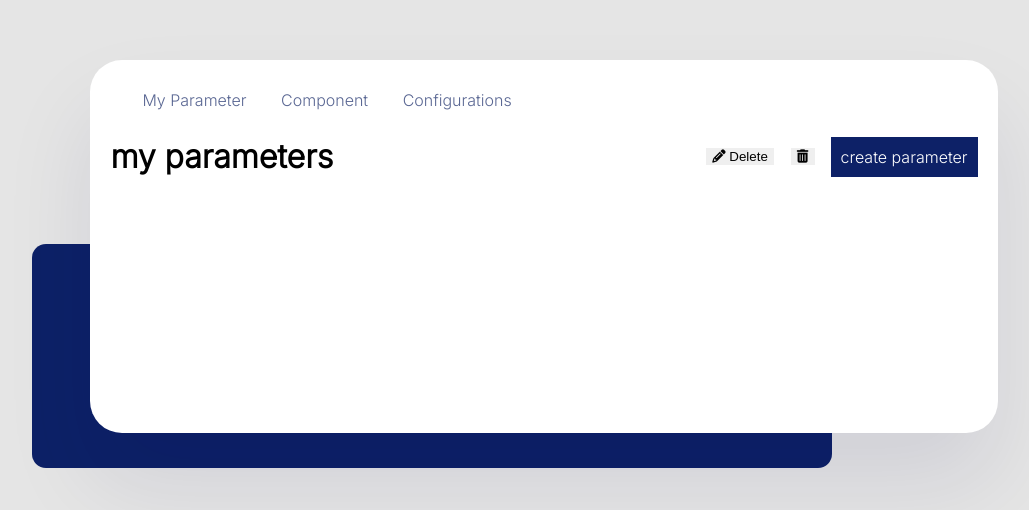
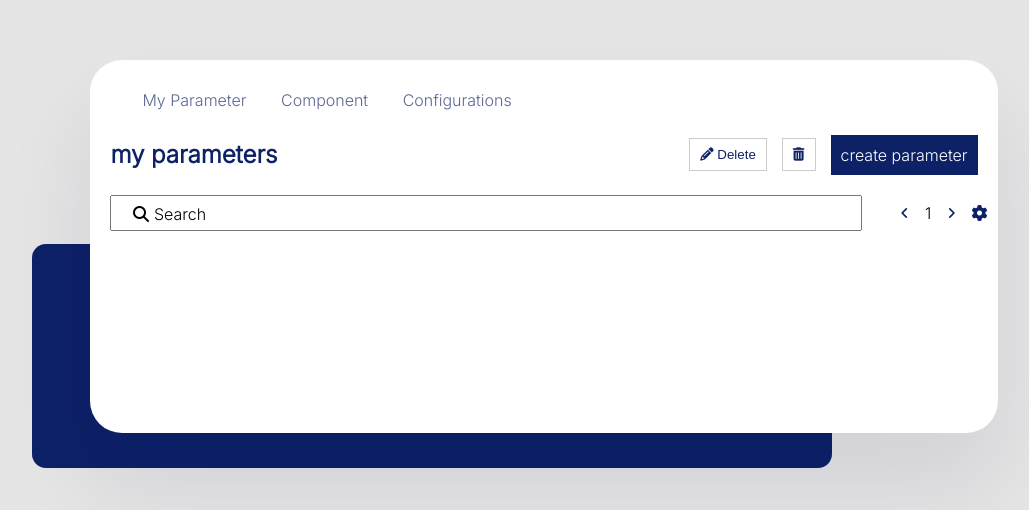
Before and after one commit to Shollytemmy/Page-Header, a plain HTML site: page index.html in a window 1280 px wide. Shown: the part 156-666 px from the top of the page, without its empty margins (96-1125 px from the left). Drawn offline with Linux system fonts and the light colour scheme.

Commit message:
feat: WIP

```diff
--- a/index.css
+++ b/index.css
@@ -97,6 +97,10 @@ border-radius: 32px;
 
 .left-side{
     margin-left: 20px;
+     font-weight: 700;
+    font-size: 24px;
+    line-height: 29.05px;
+    color: #0D2167;
 }
 
 .right-side{
@@ -106,6 +110,7 @@ border-radius: 32px;
     align-items: center;
     justify-content: flex-end;
     gap: 15px;
+
 }
 
 .right-side p:nth-of-type(1){
@@ -113,9 +118,63 @@ border-radius: 32px;
     padding: 10px 10px;
     margin-right: 20px;
     color: #fff;
+    cursor: pointer;
 }
 
 .icon{
-    border: 1px solid white;
+    border: 1px solid #ccc;
+    background-color: transparent;
 cursor: pointer;
+padding: 8px 10px;
+color: #0D2167;
 }
+
+.input-section{
+    /* width: 50%; */
+    outline: 0px solid red;
+    margin-left: 20px;
+    display: flex;
+    align-items: center;
+}
+
+
+.input{
+    width: 744px;
+    height: 30px;
+    outline: none;
+}
+
+.input-wrapper{
+    position: relative;
+
+}
+
+.search{
+    position: absolute;
+    left: 3%;
+    top: 25%;
+    display: flex;
+    align-items: center;
+    outline: 0px solid red;
+    gap: 5px;
+}
+
+.settings-block{
+    display: flex;
+    justify-content: end;
+    flex: 1;
+    gap: 10px;
+    outline: 0px solid red;
+    padding: 10px 10px;
+}
+
+.btn{
+    border: none;
+    background-color: transparent;
+
+}
+
+.icn{
+    cursor: pointer;
+    color: #0D2167;
+}
--- a/index.html
+++ b/index.html
@@ -23,7 +23,7 @@
                 </ul>
 
                 <div class="section">
-                    <h1 class="left-side">my parameters</h1>
+                    <h3 class="left-side">my parameters</h3>
                     <div class="right-side">
                         <button class="icon">
                             <i class="fa fa-pencil"></i>
@@ -35,6 +35,38 @@
                         <p>create parameter</p>
                     </div>
                 </div>
+
+                <div class="input-section">
+                    <div class="input-wrapper">
+                        <div class="search">
+                            <i class="fa fa-search"></i>
+                            <span>Search</span>
+
+                        </div>
+
+                        <input type="text" name="" id="" class="input">
+
+                    </div>
+
+                    <div class="settings-block">
+                        <button class="btn">
+                            <i class="fa fa-angle-left icn" aria-hidden="true"></i>
+
+                        </button>
+
+                        <span> 1 </span>
+
+                        <button class="btn">
+                            <i class="fa fa-angle-right icn" aria-hidden="true"></i>
+
+                        </button>
+                        <div>
+                            <i class="fa fa-cog icn" aria-hidden="true"></i>
+                        </div>
+                    </div>
+
+
+                </div>
             </div>
 
         </div>
```
